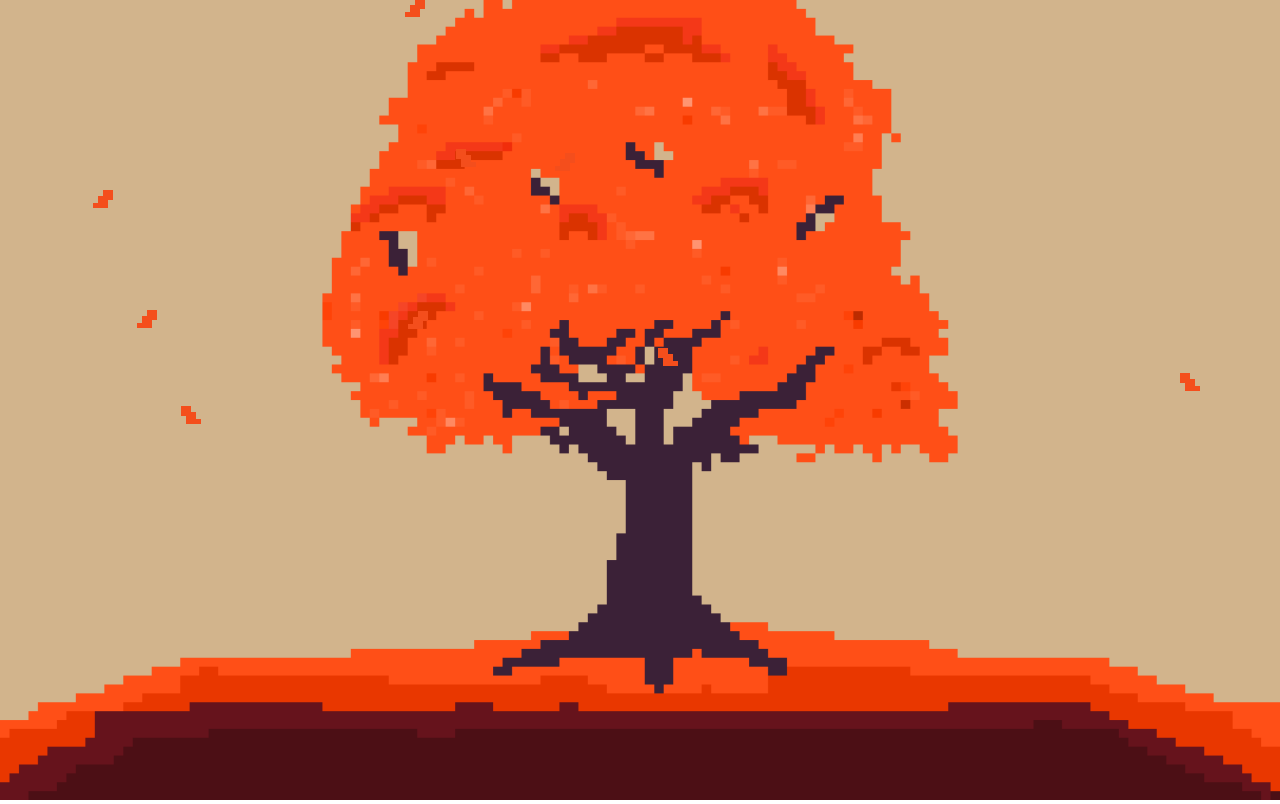
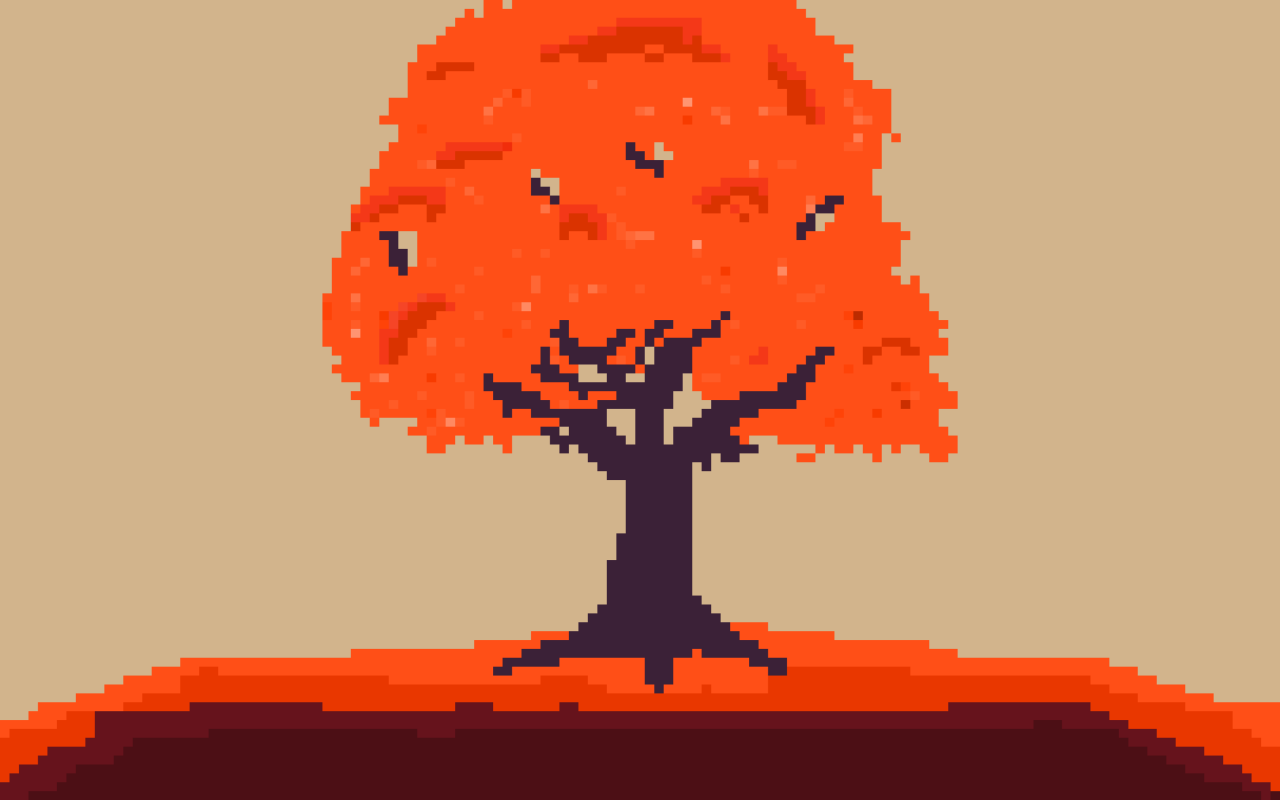
Before and after one commit to Riley-D-1/Autumn-Paper, a plain HTML site: page index.html in a window 1280 px wide. Drawn offline with Linux system fonts and the light colour scheme.

Commit message:
WHYYYY
Improves the leaf creation function tod  Removes click-triggered leaf creation due to compatibility issues with Lively wallpaper, and updates README with project context and instructions.

```diff
--- a/index.html
+++ b/index.html
@@ -22,15 +22,15 @@
     // Note that yes it would be easier doing pixel art externally and importing them for the leaves
     //  but that doesn't count for time and this is an intreasting challenge
     //  and I just need to finish the 6 hours of this week on a simple project who's scale can be reduced or expanded
-    function create_leaf(){
+    function create_leaf(last_leaf){
+        // Need to make this work with other values
+        // 450- 1440 is the bounds of x (turn to %)
+        // Need to ensure that the caculated breezes dont cross here before y >= 525
         let x_pos_start = Math.floor(Math.random()*1920)
-        // 450- 1440 is the bounds
-        if (x_pos_start) {
-            //pass
-        } else {
-            //Math.floor(Math.random()*10)
+        while (x_pos_start < 450 || x_pos_start > 1440){
+           x_pos_start = Math.floor(Math.random()*1920)
         }
-        let flipped
+        let flipped_
         if (Math.random() < 0.5){
             flipped_ = true
         }else{
@@ -51,26 +51,31 @@
         let leaf_y_pos = leaf["y_val"]
         let leaf_x_pos_start = leaf["x_pos_start"]
         let leaf_creation_time = leaf["creation_time"]
-        caculated_y_pos = leaf_y_pos+ 1
-        caculated_x_pos = leaf_x_pos
+        let caculated_y_pos = leaf_y_pos+ 1
+        let caculated_x_pos = leaf_x_pos
         let flipped = leaf["flipped_"]
+        // Need to code breeze chances
+        // Give it a chance of major wind drift
         let random_num = Math.random()
-        // need to code breeze chances
-        // Give it a chance of major wind drift
+        caculated_y_pos += 50
         if (random_num < 0.9){
-            //filler
+            //caculated_x_pos+=5;
         }
-        leaves_pos[leaf_num]["x_val"] = caculated_x_pos;
-        leaves_pos[leaf_num]["y_val"] = caculated_y_pos;
-        leaves_pos[leaf_num]["flipped_"] = flipped;
+        //else if(random_num<0.99){
+            //if (flipped === false){
+                //flipped = true
+            //}else{
+               //flipped = false
+            //}
+        //}
+        leaf["x_val"] = caculated_x_pos;
+        leaf["y_val"] = caculated_y_pos;
+        leaf["flipped_"] = flipped;
         return [flipped,caculated_y_pos,caculated_x_pos]
     }
 
     function draw_leaf(flipped,y_pos,x_pos){
-        //const orange_1 = "#ff4f17" //orange shade 1
-        //const orange_1 = '#E64A14'
-        const orange_1 = '#F44E1C'; // This the one for now but still deciding
-        //const orange_1 = '#F4471A'
+        const orange_1 = "#ff4f17" //Changed my mind orignal was best lol
         ctx.fillStyle = orange_1
         if (flipped === false){
             ctx.fillRect(x_pos,(y_pos+2),10,10)
@@ -95,11 +100,16 @@
         let temp_rand_num = Math.random()
         if (temp_rand_num > 0.975){
             create_leaf()
+            // Maybe ensure no overlap somehow?
         }
 
         index = 0
         leaves_pos.forEach((leaf, index) => {
             let leaf_num = index
+            // to ensure leaves are deleted
+            if (leaf["y_val"] < (1.05 * canvas.height)){
+                leaves_pos.splice(index, 1);
+            }
             let returned_vals= leaf_drift(leaf,leaf_num)
             let flipped = returned_vals[0]
             let x_pos = returned_vals[1]
@@ -108,7 +118,6 @@
             draw_leaf(flipped,x_pos,y_pos)
         });
     }
-
     // What triggers the main seequence.
     setInterval(() => {
             main_function()
@@ -116,10 +125,8 @@
     document.addEventListener("click", function(event) {
         // debuging statement
         console.log(`X = ${event.clientX} ,  Y = ${event.clientY}`);
-        for (let i = 1; i < 4; i++) {
-            create_leaf();
-        }
     });
-    // Check for click functionality to trigger more leaves
-    // Maybe not the click for now
+    // Click will be left as debugging statement
+    // Clcik functionality did not work on lively for some reason so now removed
+    // full efforts will be focused on randomness of leaves and breeze
 </script>
```
Also changed, not shown: 1 other file.
